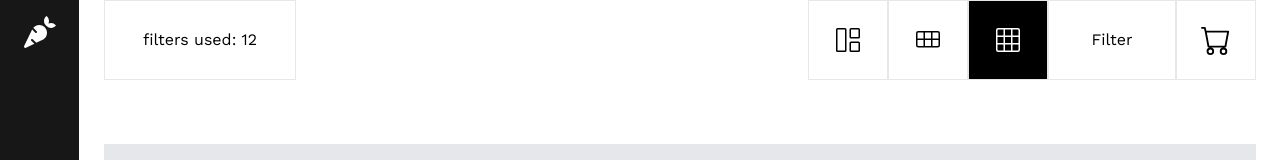
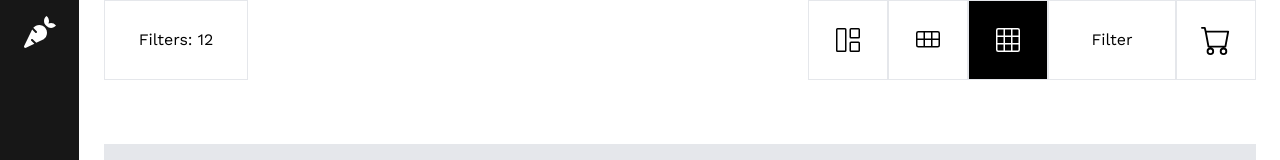
Before and after one commit to claudiualbulete/pixellab-course-ecommerce, a Next.js app: page / in a window 1280 px wide. Shown: the top 160 px of the page. Built offline with nearby package versions, Linux system fonts and the light colour scheme; no server answers.

Commit message:
Changes: * fix filters

```diff
--- a/src/components/catalog/FiltersUsed.jsx
+++ b/src/components/catalog/FiltersUsed.jsx
@@ -1,7 +1,7 @@
 export const FiltersUsed = () => {
   return (
-    <section className="border h-16 w-48 lg:h-20 flex items-center justify-center">
-      filters used: 12
+    <section className="border h-16 w-36 lg:h-20 flex items-center justify-center">
+      Filters: 12
     </section>
   )
 }
```
